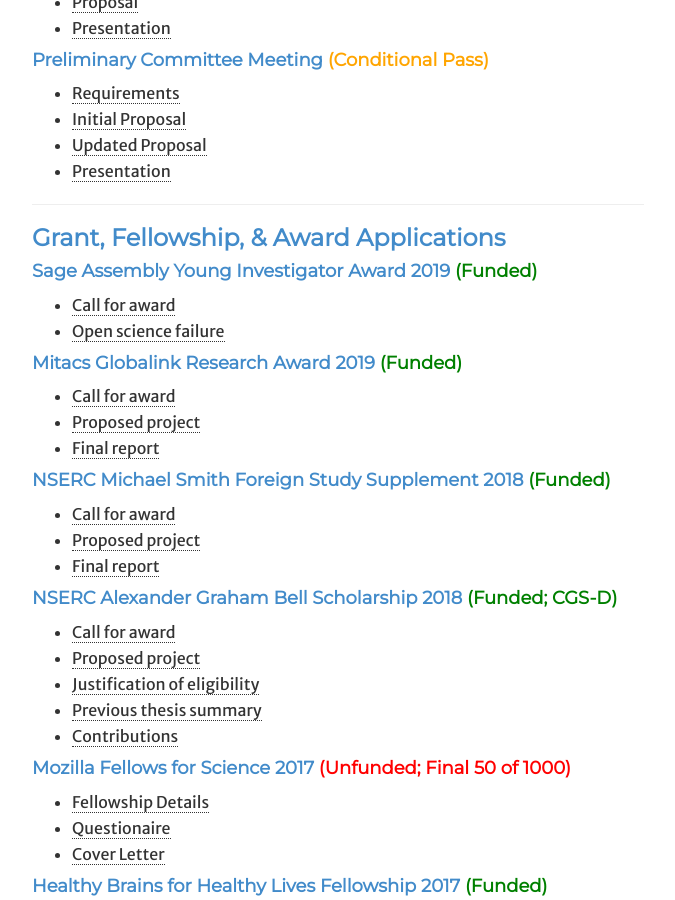
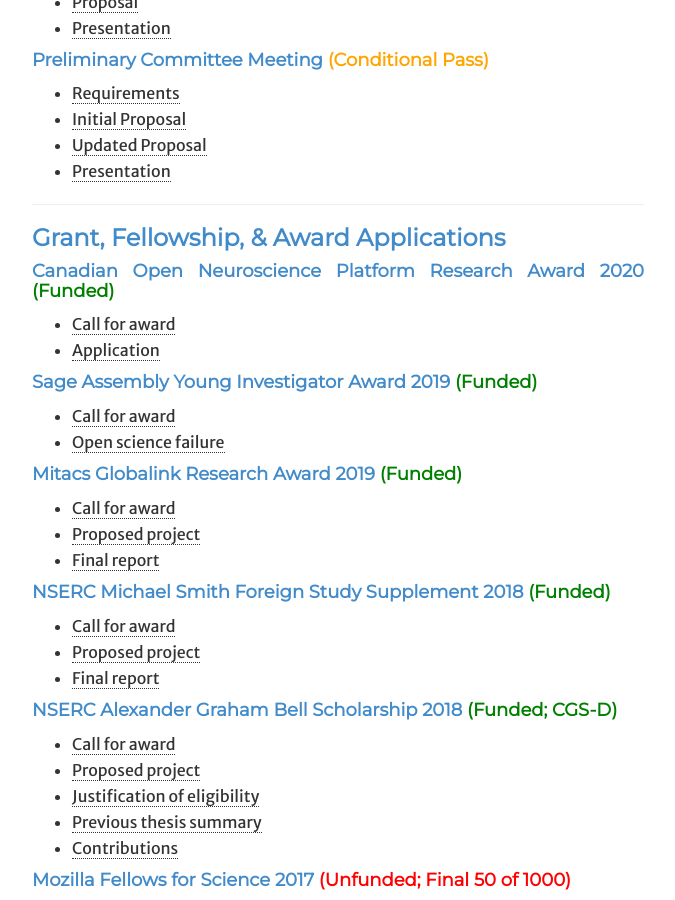
Before and after one commit to gkiar/gkiar.github.io, a Jekyll site: the page built from phd/index.html, in a window 1280 px wide and 900 px high, scrolled down 962 px. Shown: the whole window, without its empty margins (302-977 px from the left). Built offline with Jekyll 4.4.1, drawn with Linux system fonts in a browser that asks for light colours; nearby versions of some CDN libraries; some web fonts are replaced.

Commit message:
added conp award

```diff
--- a/phd/index.html
+++ b/phd/index.html
@@ -62,6 +62,11 @@ description: Ph.D.
     <hr/>
     <h3>Grant, Fellowship, &amp; Award Applications</h3>
 
+      <h4>Canadian Open Neuroscience Platform Research Award 2020 <span style="color:green">(Funded)</span></h4>
+      <ul>
+        <li><a href="https://conp.ca/scholar-program-2020/">Call for award</a></li>
+        <li><a href="docs/conp_scholar_2020_research_gkiar.pdf">Application</a></li>
+      </ul>
       <h4>Sage Assembly Young Investigator Award 2019 <span style="color:green">(Funded)</span></h4>
       <ul>
         <li><a href="http://sageassembly.org/agenda-m/young-investigators-awards/">Call for award</a></li>
```
Also changed, not shown: 1 other file.
